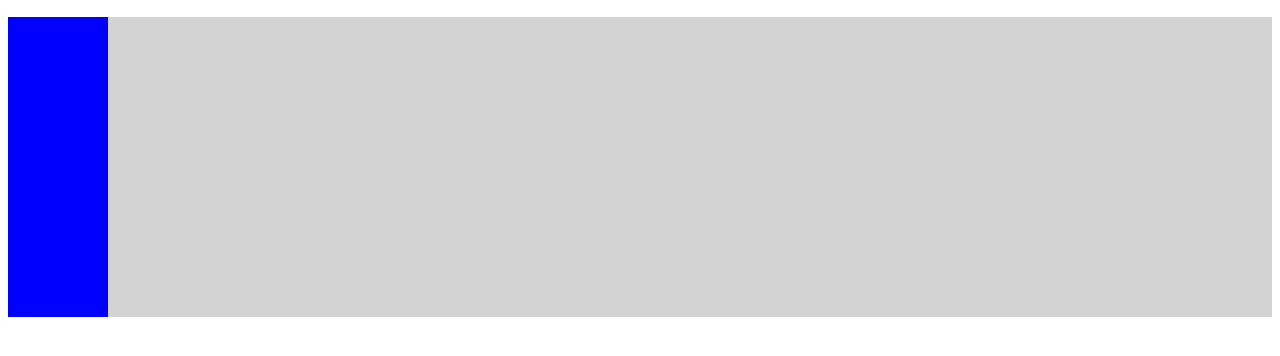
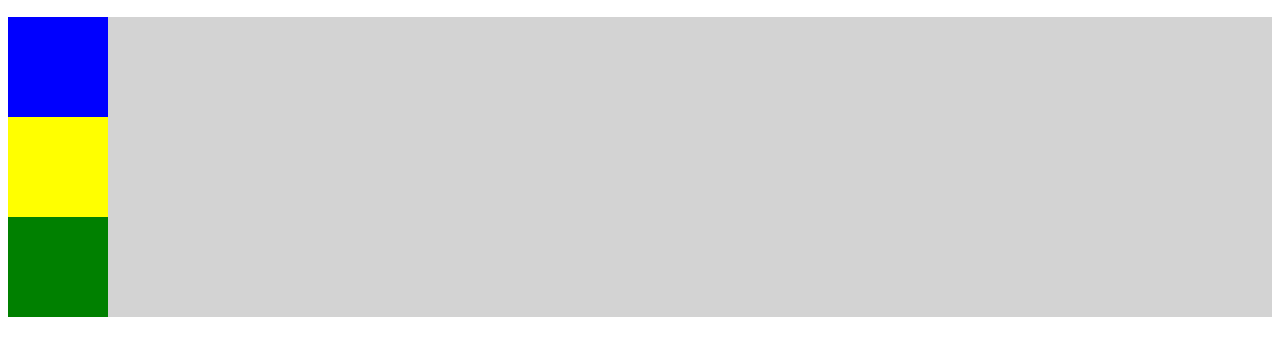
Before and after one commit to normanmundt/fewd-flexbox, a plain HTML site: page index.html in a window 1280 px wide. Shown: the part 110-466 px from the top of the page. Drawn offline with Linux system fonts and the light colour scheme.

Commit message:
Added 3 Different Color Boxes

```diff
--- a/index.html
+++ b/index.html
@@ -11,9 +11,9 @@
     <h1 align="center">FEWD Flexbox Day</h1>
     <h2 align="center">Norman Mundt</h2>
     <div class="container">
-        <div class="box"></div>
-        <div class="box"></div>
-        <div class="box"></div>
+        <div class="box1"></div>
+        <div class="box2"></div>
+        <div class="box3"></div>
      </div>
 </body>
 </html>
--- a/style.css
+++ b/style.css
@@ -1,4 +1,4 @@
-.box {
+.box1 {
     height: 100px;
     width: 100px;
     background-color: blue
@@ -7,3 +7,15 @@
 .container {
     background-color: lightgray
 }
+
+.box2 {
+    height: 100px;
+    width: 100px;
+    background-color: yellow
+}
+
+.box3 {
+    height: 100px;
+    width: 100px;
+    background-color: green
+}
```
